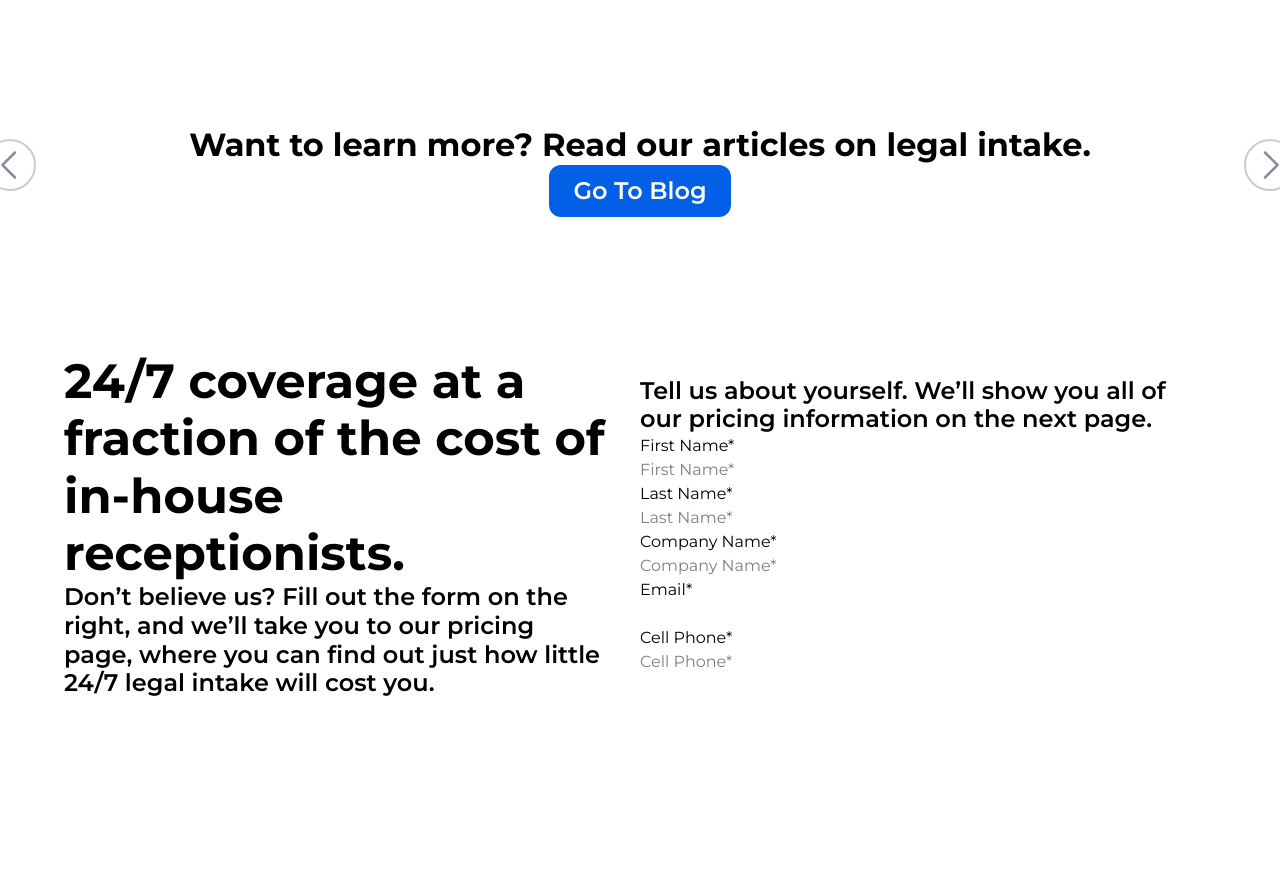
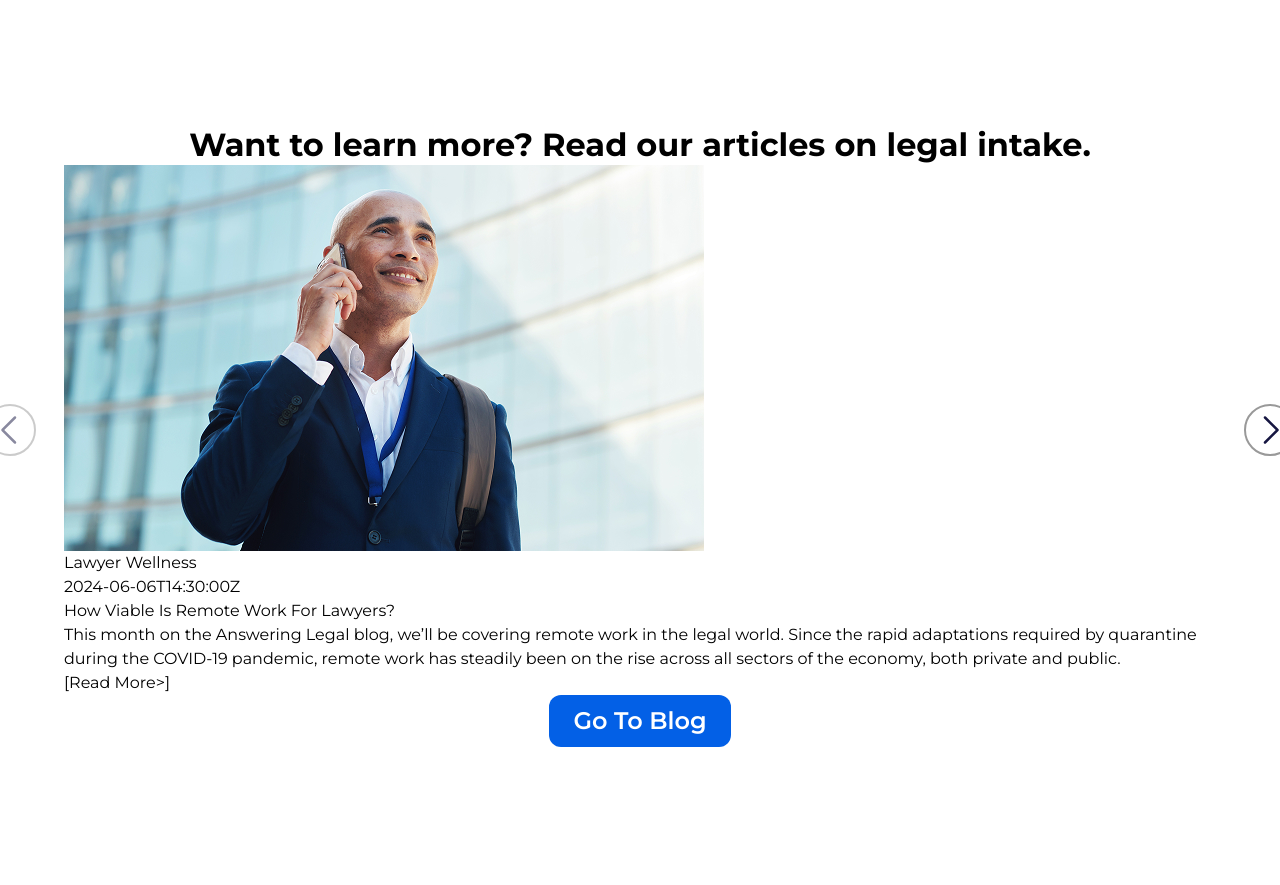
Before and after one commit to kayla-pagan/next-app, a Next.js app: page / in a window 1280 px wide. Shown: the part 2280-3165 px from the top of the page. Before the commit the page ends 3050 px from the top, so only its background shows below. Built offline with nearby package versions, Linux system fonts and the light colour scheme.

Commit message:
map through article data and use article card component for each

```diff
--- a/app/page.tsx
+++ b/app/page.tsx
@@ -1,6 +1,7 @@
 
 
 import LinkButton from "./components/LinkButton"
+import ArticleCard from "./components/ArticleCard"
 import Image from "next/image"
 import AnsweringServiceIcon from "@/public/answering-service-icon.svg"
 import ChatbotIcon from "@/public/chatbot-icon.svg"
@@ -11,8 +12,22 @@ import LandingHeroMobbile from "@/public/landing-hero-mobile.jpg"
 import { IoMdStar } from "react-icons/io";
 import { IoIosCheckmarkCircle } from "react-icons/io";
 import Carousel from "./components/Carousel"
+import { articles } from "@/app/data/articles"
 
 export default function Home() {
+  const articleElements = articles.map(article => (
+    <ArticleCard
+      key={article.id}
+      id={article.id}
+      title={article.title}
+      description={article.description}
+      image={article.image}
+      category={article.category}
+      dateAdded={article.dateAdded}
+
+    />
+  ))
+
   return (
     <main>
       {/* hero section mobile */}
@@ -168,7 +183,9 @@ export default function Home() {
       {/* blog section */}
       <section className="flex flex-col justify-center items-center max-w-6xl mx-auto py-12 md:py-16">
         <h2 className="header-2 text-center">Want to learn more? Read our articles on legal intake.</h2>
-        <Carousel />
+        <Carousel loop={false} gapClassName="gap-4" mdBasisClassName="basis-1/3">
+          {articleElements}
+        </Carousel>
         <LinkButton href="/blog" variant="primary" size="lg">Go to blog</LinkButton>
       </section>
 
```
